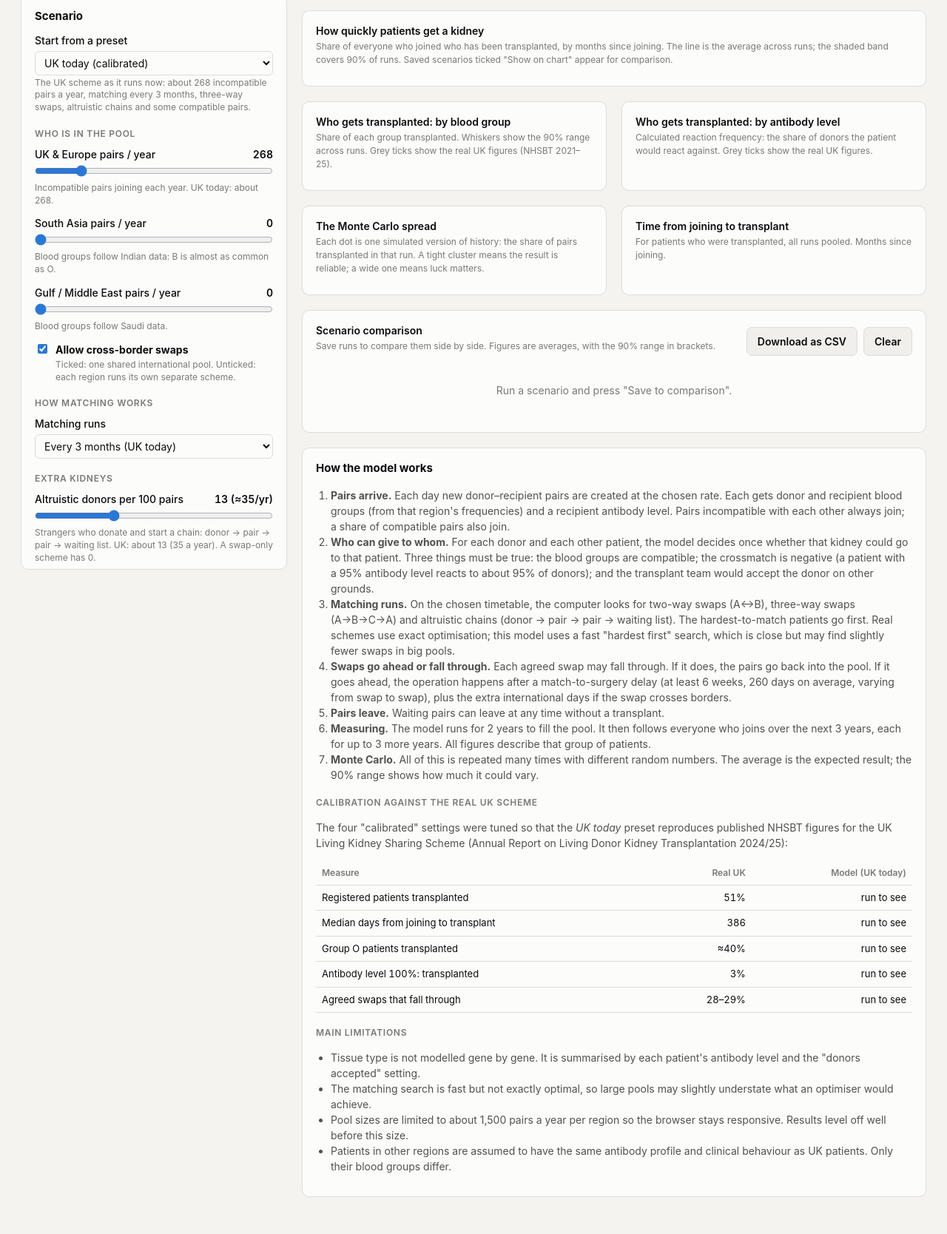
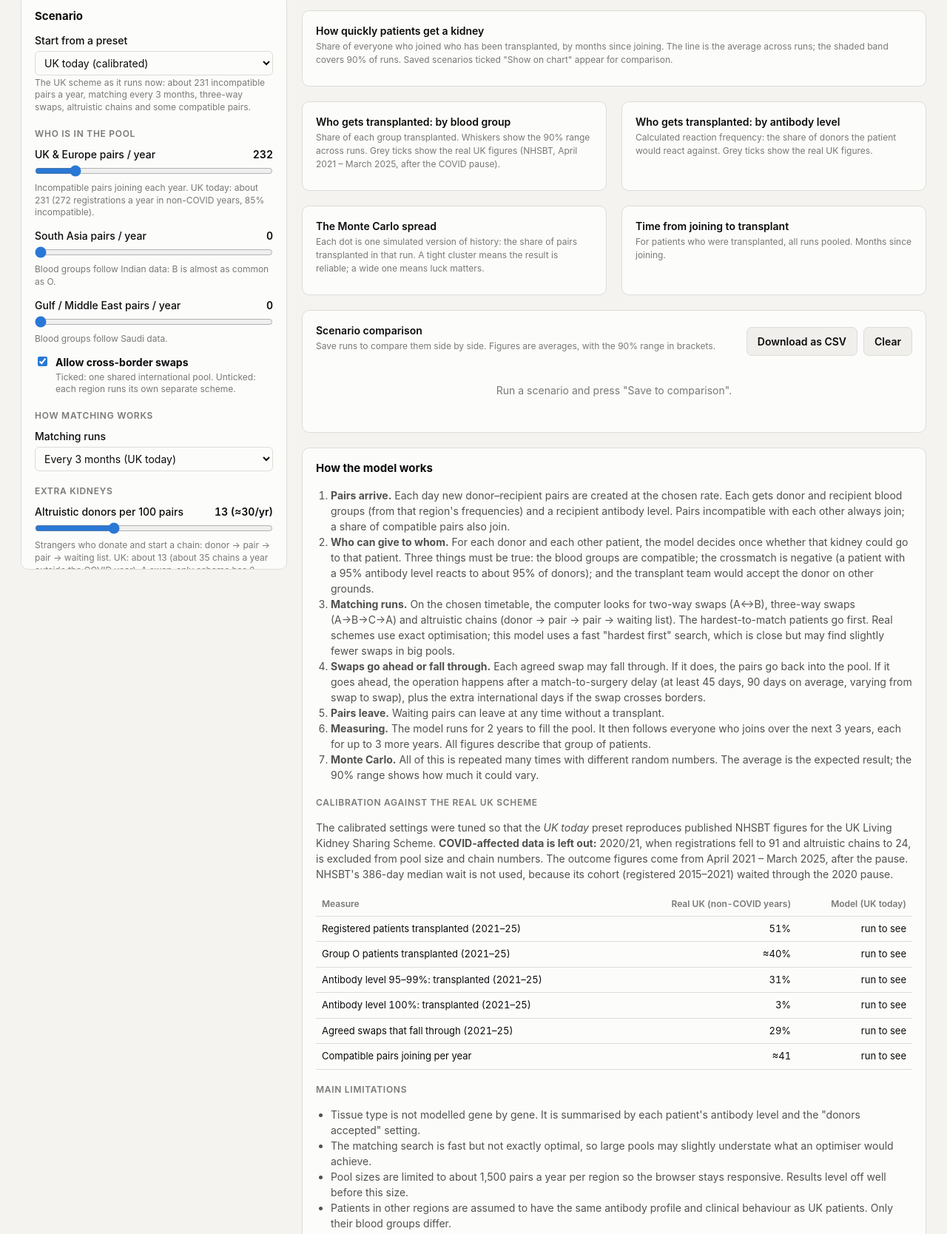
Before and after one commit to Toffzzzz/Kidney-swap-simulation, a plain HTML site: page index.html in a window 1280 px wide. Shown: the part 173-1841 px from the top of the page at 74% size. Drawn offline with Linux system fonts and the light colour scheme.

Commit message:
Recalibrate on non-COVID years: drop 2020/21 and the COVID-affected 386-day median
Co-Authored-By: Claude Opus 5.5 <noreply@anthropic.com>
Claude-Session: https://claude.ai/code/session_01EpMsv7VyZW9goUdhEnqsLy

```diff
--- a/index.html
+++ b/index.html
@@ -96,7 +96,7 @@
 
     <h3>Who is in the pool</h3>
     <label class="ctl"><span class="ctl-top">UK &amp; Europe pairs / year <output id="o_uk"></output></span>
-      <input type="range" id="uk" min="0" max="1500" step="2"><span class="help">Incompatible pairs joining each year. UK today: about 268.</span></label>
+      <input type="range" id="uk" min="0" max="1500" step="2"><span class="help">Incompatible pairs joining each year. UK today: about 231 (272 registrations a year in non-COVID years, 85% incompatible).</span></label>
     <label class="ctl"><span class="ctl-top">South Asia pairs / year <output id="o_sa"></output></span>
       <input type="range" id="sa" min="0" max="1500" step="2"><span class="help">Blood groups follow Indian data: B is almost as common as O.</span></label>
     <label class="ctl"><span class="ctl-top">Gulf / Middle East pairs / year <output id="o_me"></output></span>
@@ -115,9 +115,9 @@
 
     <h3>Extra kidneys</h3>
     <label class="ctl"><span class="ctl-top">Altruistic donors per 100 pairs <output id="o_altruisticPer100"></output></span>
-      <input type="range" id="altruisticPer100" min="0" max="40" step="1"><span class="help">Strangers who donate and start a chain: donor → pair → pair → waiting list. UK: about 13 (35 a year). A swap-only scheme has 0.</span></label>
+      <input type="range" id="altruisticPer100" min="0" max="40" step="1"><span class="help">Strangers who donate and start a chain: donor → pair → pair → waiting list. UK: about 13 (about 35 chains a year outside the COVID year). A swap-only scheme has 0.</span></label>
     <label class="ctl"><span class="ctl-top">Compatible pairs who join anyway <output id="o_compatibleJoin"></output></span>
-      <input type="range" id="compatibleJoin" min="0" max="0.6" step="0.01"><span class="help">Pairs who could transplant directly but join to help others, often bringing group O donors. UK: about 50 pairs a year (setting 20%).</span></label>
+      <input type="range" id="compatibleJoin" min="0" max="0.6" step="0.01"><span class="help">Pairs who could transplant directly but join to help others, often bringing group O donors. UK: about 41 pairs a year (setting 18%).</span></label>
 
     <h3>Rules</h3>
     <div class="check"><input type="checkbox" id="protectO"><label for="protectO"><b>Group O kidneys only to group O patients</b><span class="help">Stops O kidneys going to A, B or AB patients, who have other options.</span></label></div>
@@ -132,11 +132,11 @@
     <details>
       <summary>Calibrated settings (change with care)</summary>
       <label class="ctl"><span class="ctl-top">Donors the team would accept <output id="o_acceptance"></output></span>
-        <input type="range" id="acceptance" min="0.05" max="0.8" step="0.01"><span class="help">Of donors who are blood-group compatible and crossmatch-negative, the share the transplant team would accept on age, tissue-type mismatch, size and so on. Tuned to UK results: 20%.</span></label>
+        <input type="range" id="acceptance" min="0.05" max="0.8" step="0.01"><span class="help">Of donors who are blood-group compatible and crossmatch-negative, the share the transplant team would accept on age, tissue-type mismatch, size and so on. Tuned to UK results: 14%.</span></label>
       <label class="ctl"><span class="ctl-top">Average days from match to surgery <output id="o_daysToSurgery"></output></span>
-        <input type="range" id="daysToSurgery" min="30" max="400" step="5"><span class="help">Average time, including final tests, scheduling and other non-matching delays. Each swap takes at least 6 weeks, and some take much longer. Tuned to the UK median wait of 386 days: 260.</span></label>
+        <input type="range" id="daysToSurgery" min="30" max="400" step="5"><span class="help">Average time, including final tests, scheduling and other non-matching delays. Each swap takes at least 45 days, and some take much longer. Default 90 days (typical swap about 2½ months), based on NHSBT's post-COVID figure of a median 3 months from an altruistic donor being matched to donating.</span></label>
       <label class="ctl"><span class="ctl-top">Pairs leaving per year <output id="o_leaveRatePerYear"></output></span>
-        <input type="range" id="leaveRatePerYear" min="0" max="0.8" step="0.01"><span class="help">Share of waiting pairs who leave each year (illness, death, a deceased-donor kidney, withdrawal). Tuned: 40%.</span></label>
+        <input type="range" id="leaveRatePerYear" min="0" max="0.8" step="0.01"><span class="help">Share of waiting pairs who leave each year (illness, death, a deceased-donor kidney, withdrawal). Tuned: 25%.</span></label>
       <label class="ctl"><span class="ctl-top">Priority strictness <output id="o_priorityNoise"></output></span>
         <input type="range" id="priorityNoise" min="0" max="2" step="0.05"><span class="help">How strictly the hardest-to-match patients get first pick (lower = stricter). Tuned: 0.15.</span></label>
     </details>
@@ -172,7 +172,7 @@
     <div class="grid2">
       <section class="card">
         <p class="chart-title">Who gets transplanted: by blood group</p>
-        <p class="chart-sub">Share of each group transplanted. Whiskers show the 90% range across runs. Grey ticks show the real UK figures (NHSBT 2021–25).</p>
+        <p class="chart-sub">Share of each group transplanted. Whiskers show the 90% range across runs. Grey ticks show the real UK figures (NHSBT, April 2021 – March 2025, after the COVID pause).</p>
         <div id="byGroup"></div>
       </section>
       <section class="card">
@@ -216,19 +216,20 @@
         <li><b>Pairs arrive.</b> Each day new donor–recipient pairs are created at the chosen rate. Each gets donor and recipient blood groups (from that region's frequencies) and a recipient antibody level. Pairs incompatible with each other always join; a share of compatible pairs also join.</li>
         <li><b>Who can give to whom.</b> For each donor and each other patient, the model decides once whether that kidney could go to that patient. Three things must be true: the blood groups are compatible; the crossmatch is negative (a patient with a 95% antibody level reacts to about 95% of donors); and the transplant team would accept the donor on other grounds.</li>
         <li><b>Matching runs.</b> On the chosen timetable, the computer looks for two-way swaps (A↔B), three-way swaps (A→B→C→A) and altruistic chains (donor → pair → pair → waiting list). The hardest-to-match patients go first. Real schemes use exact optimisation; this model uses a fast "hardest first" search, which is close but may find slightly fewer swaps in big pools.</li>
-        <li><b>Swaps go ahead or fall through.</b> Each agreed swap may fall through. If it does, the pairs go back into the pool. If it goes ahead, the operation happens after a match-to-surgery delay (at least 6 weeks, 260 days on average, varying from swap to swap), plus the extra international days if the swap crosses borders.</li>
+        <li><b>Swaps go ahead or fall through.</b> Each agreed swap may fall through. If it does, the pairs go back into the pool. If it goes ahead, the operation happens after a match-to-surgery delay (at least 45 days, 90 days on average, varying from swap to swap), plus the extra international days if the swap crosses borders.</li>
         <li><b>Pairs leave.</b> Waiting pairs can leave at any time without a transplant.</li>
         <li><b>Measuring.</b> The model runs for 2 years to fill the pool. It then follows everyone who joins over the next 3 years, each for up to 3 more years. All figures describe that group of patients.</li>
         <li><b>Monte Carlo.</b> All of this is repeated many times with different random numbers. The average is the expected result; the 90% range shows how much it could vary.</li>
       </ol>
       <h3>Calibration against the real UK scheme</h3>
-      <p>The four "calibrated" settings were tuned so that the <i>UK today</i> preset reproduces published NHSBT figures for the UK Living Kidney Sharing Scheme (Annual Report on Living Donor Kidney Transplantation 2024/25):</p>
-      <table id="calib"><thead><tr><th>Measure</th><th class="num">Real UK</th><th class="num">Model (UK today)</th></tr></thead><tbody>
-        <tr><td>Registered patients transplanted</td><td class="num">51%</td><td class="num" data-k="pctTransplanted">run to see</td></tr>
-        <tr><td>Median days from joining to transplant</td><td class="num">386</td><td class="num" data-k="medianWait">run to see</td></tr>
-        <tr><td>Group O patients transplanted</td><td class="num">≈40%</td><td class="num" data-k="g0">run to see</td></tr>
-        <tr><td>Antibody level 100%: transplanted</td><td class="num">3%</td><td class="num" data-k="b4">run to see</td></tr>
-        <tr><td>Agreed swaps that fall through</td><td class="num">28–29%</td><td class="num" data-k="failRate">run to see</td></tr>
+      <p>The calibrated settings were tuned so that the <i>UK today</i> preset reproduces published NHSBT figures for the UK Living Kidney Sharing Scheme. <b>COVID-affected data is left out:</b> 2020/21, when registrations fell to 91 and altruistic chains to 24, is excluded from pool size and chain numbers. The outcome figures come from April 2021 – March 2025, after the pause. NHSBT's 386-day median wait is not used, because its cohort (registered 2015–2021) waited through the 2020 pause.</p>
+      <table id="calib"><thead><tr><th>Measure</th><th class="num">Real UK (non-COVID years)</th><th class="num">Model (UK today)</th></tr></thead><tbody>
+        <tr><td>Registered patients transplanted (2021–25)</td><td class="num">51%</td><td class="num" data-k="pctTransplanted">run to see</td></tr>
+        <tr><td>Group O patients transplanted (2021–25)</td><td class="num">≈40%</td><td class="num" data-k="g0">run to see</td></tr>
+        <tr><td>Antibody level 95–99%: transplanted (2021–25)</td><td class="num">31%</td><td class="num" data-k="b3">run to see</td></tr>
+        <tr><td>Antibody level 100%: transplanted (2021–25)</td><td class="num">3%</td><td class="num" data-k="b4">run to see</td></tr>
+        <tr><td>Agreed swaps that fall through (2021–25)</td><td class="num">29%</td><td class="num" data-k="failRate">run to see</td></tr>
+        <tr><td>Compatible pairs joining per year</td><td class="num">≈41</td><td class="num" data-k="compat">run to see</td></tr>
       </tbody></table>
       <h3>Main limitations</h3>
       <ul>
@@ -284,23 +285,23 @@
   ];
 
   const DEFAULTS = {
-    arrivals: { uk: 268, sa: 0, me: 0 }, // incompatible pairs joining per year (NHSBT 2019-25: 1,611 in 6 years)
+    arrivals: { uk: 231, sa: 0, me: 0 }, // incompatible pairs joining per year (NHSBT: 272 registrations a year in non-COVID years 2019/20 and 2021/22-2024/25, 85% incompatible)
     crossBorder: true,           // can pairs from different regions swap?
     matchEveryDays: 91,          // 91 = quarterly (UK today)
     maxCycle: 3,                 // 2 = two-way swaps only, 3 = also three-way
-    altruisticPer100: 13,        // altruistic donors starting chains, per 100 pairs joining (UK: ~35 a year for ~268 pairs)
+    altruisticPer100: 13,        // altruistic donors starting chains, per 100 incompatible pairs (UK: ~35 chains a year in non-COVID years 2016/17-2024/25 excluding 2020/21)
     maxChainPairs: 2,            // pairs in a chain before it ends on the waiting list
-    compatibleJoin: 0.2,         // share of compatible pairs that join anyway (gives ~50 a year at UK scale, as NHSBT reports)
+    compatibleJoin: 0.18,        // share of compatible pairs that join anyway (gives ~41 a year at UK scale: 15% of registrations)
     protectO: false,             // group O donors may only give to group O patients
     a2Donors: false,             // use A2-subtype donors for O/B patients with low antibody levels
     searchCap: 4000,             // max links checked per patient when looking for a three-way swap (speed limit)
     priorityNoise: 0.15,         // how strictly hardest-to-match patients go first (lower = stricter); calibrated
-    acceptance: 0.2,             // share of crossmatch-negative, blood-group-compatible donors the clinical team would accept (age, HLA mismatch, size, distance); calibrated
+    acceptance: 0.14,            // share of crossmatch-negative, blood-group-compatible donors the clinical team would accept (age, HLA mismatch, size, distance); calibrated
     fallThrough: 0.28,           // share of agreed swaps that don't go ahead (NHSBT: 72% proceed)
-    daysToSurgery: 260,          // matching run to operation, including tests, scheduling and other non-matching delays; calibrated to the 386-day UK median
+    daysToSurgery: 90,           // average days from matching run to operation (median ~2.5 months; NHSBT 2021-25: altruistic donation takes a median 3 months from notification)
     extraDaysCrossBorder: 30,    // extra time for travel, visas and paperwork
     daysToDiscoverFailure: 45,   // how long before a failed swap is known and pairs re-enter
-    leaveRatePerYear: 0.4,       // share of waiting pairs who leave each year (illness, death, deceased-donor kidney, withdraw)
+    leaveRatePerYear: 0.25,      // share of waiting pairs who leave each year (illness, death, deceased-donor kidney, withdraw)
     warmupYears: 2,              // run-in so the pool fills up before measuring
     cohortYears: 3,              // pairs joining in this window are followed
     followUpYears: 3,            // extra time to see what happens to them
@@ -523,9 +524,9 @@
       if (ndad) regions.add(ndad.region);
       const cross = regions.size > 1;
       const success = rng() >= P.fallThrough;
-      // Time to surgery varies: at least 6 weeks (final tests), with a long tail
+      // Time to surgery varies: at least 45 days (final tests), with a tail
       // (scheduling, illness, re-testing). The average is daysToSurgery.
-      const minDays = Math.min(42, P.daysToSurgery);
+      const minDays = Math.min(45, P.daysToSurgery);
       const delay = minDays - (P.daysToSurgery - minDays) * Math.log(1 - rng());
       const when = success
         ? day + Math.round(delay) + (cross ? P.extraDaysCrossBorder : 0)
@@ -712,13 +713,13 @@
 
   // ------------------------------------------------------------------ presets
   const PRESETS = [
-    { id: 'uk', name: 'UK today (calibrated)', help: 'The UK scheme as it runs now: about 268 incompatible pairs a year, matching every 3 months, three-way swaps, altruistic chains and some compatible pairs.', p: {} },
+    { id: 'uk', name: 'UK today (calibrated)', help: 'The UK scheme as it runs now: about 231 incompatible pairs a year, matching every 3 months, three-way swaps, altruistic chains and some compatible pairs.', p: {} },
     { id: 'uk-weekly', name: 'UK, matching weekly', help: 'Same pool as the UK today, but matching every week instead of every 3 months.', p: { matchEveryDays: 7 } },
     { id: 'uk-swaponly', name: 'UK, swap-only (no altruistic donors or compatible pairs)', help: 'Every patient must bring a donor and every donor gives only as part of a swap.', p: { altruisticPer100: 0, compatibleJoin: 0 } },
-    { id: 'three-separate', name: 'Three regions, separate national schemes', help: 'UK, South Asia and the Gulf each with UK-sized pools, matching only within their own region.', p: { arrivals: { uk: 268, sa: 268, me: 268 }, crossBorder: false } },
-    { id: 'three-shared', name: 'Three regions, one shared international pool', help: 'The same three regions, but pairs can swap across borders. Each cross-border swap adds 30 days for travel.', p: { arrivals: { uk: 268, sa: 268, me: 268 }, crossBorder: true } },
-    { id: 'three-shared-swaponly', name: 'Shared international pool, swap-only', help: 'Your proposed model: international pool, every recipient brings a donor, no altruistic chains.', p: { arrivals: { uk: 268, sa: 268, me: 268 }, crossBorder: true, altruisticPer100: 0, compatibleJoin: 0 } },
-    { id: 'three-shared-best', name: 'Shared pool + O protection + A2 donors + weekly', help: 'The shared international pool with the rules that help group O patients, matching weekly.', p: { arrivals: { uk: 268, sa: 268, me: 268 }, crossBorder: true, protectO: true, a2Donors: true, matchEveryDays: 7 } },
+    { id: 'three-separate', name: 'Three regions, separate national schemes', help: 'UK, South Asia and the Gulf each with UK-sized pools, matching only within their own region.', p: { arrivals: { uk: 231, sa: 231, me: 231 }, crossBorder: false } },
+    { id: 'three-shared', name: 'Three regions, one shared international pool', help: 'The same three regions, but pairs can swap across borders. Each cross-border swap adds 30 days for travel.', p: { arrivals: { uk: 231, sa: 231, me: 231 }, crossBorder: true } },
+    { id: 'three-shared-swaponly', name: 'Shared international pool, swap-only', help: 'Your proposed model: international pool, every recipient brings a donor, no altruistic chains.', p: { arrivals: { uk: 231, sa: 231, me: 231 }, crossBorder: true, altruisticPer100: 0, compatibleJoin: 0 } },
+    { id: 'three-shared-best', name: 'Shared pool + O protection + A2 donors + weekly', help: 'The shared international pool with the rules that help group O patients, matching weekly.', p: { arrivals: { uk: 231, sa: 231, me: 231 }, crossBorder: true, protectO: true, a2Donors: true, matchEveryDays: 7 } },
     { id: 'big', name: 'Large international pool (3 × 1,000 pairs)', help: 'A much bigger pool, matching weekly. This takes noticeably longer to run.', p: { arrivals: { uk: 1000, sa: 1000, me: 1000 }, crossBorder: true, matchEveryDays: 7 } },
   ];
   const sliders = {
@@ -760,7 +761,7 @@
   }
   function estimateSeconds() {
     const p = readParams(); const tot = p.arrivals.uk + p.arrivals.sa + p.arrivals.me;
-    const perRun = 0.2 * Math.pow(Math.max(tot, 1) / 268, p.crossBorder ? 1.9 : 1.1) * (p.matchEveryDays <= 7 ? 1.4 : 1);
+    const perRun = 0.2 * Math.pow(Math.max(tot, 1) / 231, p.crossBorder ? 1.9 : 1.1) * (p.matchEveryDays <= 7 ? 1.4 : 1);
     return perRun * +$('runs').value;
   }
   document.querySelectorAll('aside input, aside select').forEach((el) => {
@@ -1002,7 +1003,7 @@
     if (!isUK) return;
     const r = current.res;
     const set = (k, v) => { const c = document.querySelector(`#calib [data-k="${k}"]`); if (c) c.textContent = v; };
-    set('pctTransplanted', pct(r.pctTransplanted.mean)); set('medianWait', days(r.medianWait.mean));
+    set('pctTransplanted', pct(r.pctTransplanted.mean)); set('b3', pct(r.byBand[3].mean)); set('compat', Math.round(r.compatiblePerYear.mean));
     set('g0', pct(r.byGroup[0].mean)); set('b4', pct(r.byBand[4].mean)); set('failRate', pct(r.failRate.mean));
   }
 
--- a/tools/run.js
+++ b/tools/run.js
@@ -20,5 +20,5 @@ console.log('  fall-through rate  ', pct(s.failRate), ' chain share', pct(s.chai
 console.log('  by cRF band        ', s.byBand.map(pct).join(' | '), ' [NHSBT 57|61|53|31|3]');
 console.log('  band mix           ', s.bandShare.map(pct).join(' | '), ' [NHSBT 43|30|7|13|7]');
 console.log('  by group O A B AB  ', s.byGroup.map(pct).join(' | '), ' [NHSBT 40|64|54|42]');
-console.log('  compatible pairs/yr', s.compatiblePerYear.mean.toFixed(0), ' [NHSBT ~48]');
+console.log('  compatible pairs/yr', s.compatiblePerYear.mean.toFixed(0), ' [NHSBT ~41]');
 for (const [k, v] of Object.entries(s.byRegion)) console.log('  region', k, pct(v));
```
Also changed, not shown: src/engine.js (+8 -8 lines), src/ui.html (+23 -22 lines), 1 other file.
